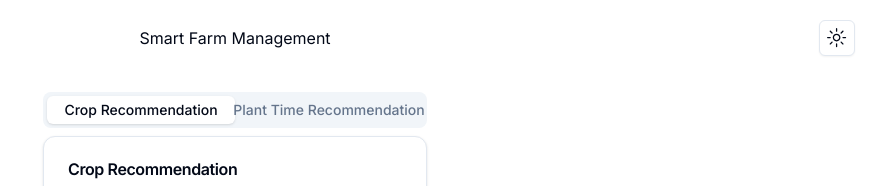
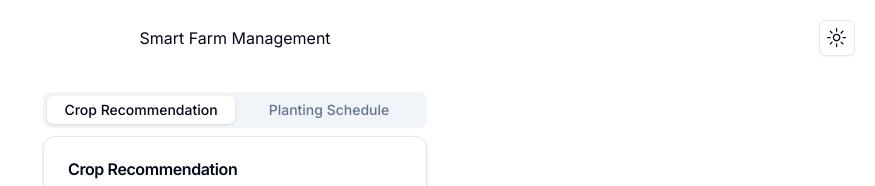
Before and after one commit to unpervertedkid/smart-farm-frontend, a Next.js app: page / in a window 1280 px wide. Shown: the top 186 px of the page, without its empty margins (405-1280 px from the left). Built offline with nearby package versions, Linux system fonts and the light colour scheme.

Commit message:
fix:  Changed App Title and change toasts to show at the bottom

```diff
--- a/app/layout.tsx
+++ b/app/layout.tsx
@@ -8,8 +8,8 @@ import { ThemeProvider } from "@/components/theme-provider";
 const inter = Inter({ subsets: ["latin"] });
 
 export const metadata: Metadata = {
-  title: "Create Next App",
-  description: "Generated by create next app",
+  title: "Smart Farm Management",
+  description: "Smart AI recommendations for your farm",
 };
 
 export default function RootLayout({
--- a/app/recommendation.tsx
+++ b/app/recommendation.tsx
@@ -70,7 +70,7 @@ export default function CropRecommendation() {
             <Tabs defaultValue="crop-recommendation" className="w-full md:w-1/2 lg:w-1/3 mx-auto">
                 <TabsList className="grid w-full grid-cols-2">
                     <TabsTrigger value="crop-recommendation">Crop Recommendation</TabsTrigger>
-                    <TabsTrigger value="plant-time">Plant Time Recommendation</TabsTrigger>
+                    <TabsTrigger value="plant-time">Planting Schedule</TabsTrigger>
                 </TabsList>
                 <TabsContent value="crop-recommendation">
                     <Card>
--- a/components/ui/toast.tsx
+++ b/components/ui/toast.tsx
@@ -16,7 +16,7 @@ const ToastViewport = React.forwardRef<
   <ToastPrimitives.Viewport
     ref={ref}
     className={cn(
-      "fixed top-0 z-[100] flex max-h-screen w-full flex-col-reverse p-4 sm:bottom-0 sm:right-0 sm:top-auto sm:flex-col md:max-w-[420px]",
+      "fixed bottom-0 z-[100] flex max-h-screen w-full flex-col-reverse p-4 sm:right-0 sm:flex-col md:max-w-[420px]",
       className
     )}
     {...props}
```
